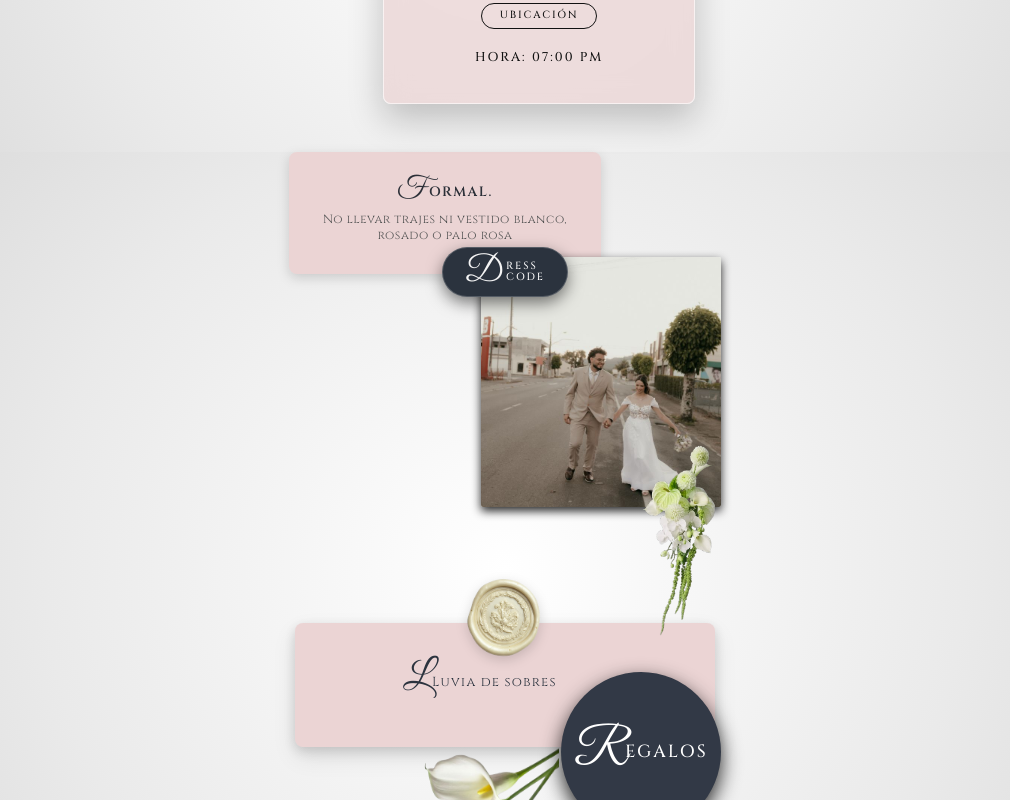
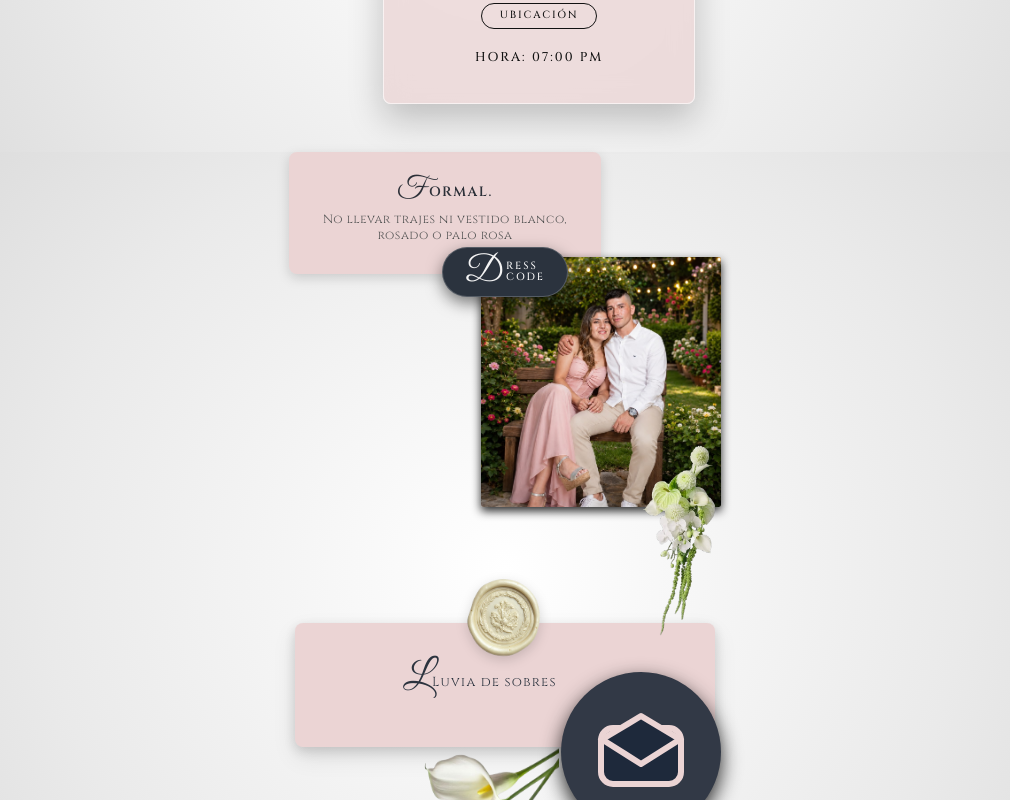
Before and after one commit to Leo1827/boda-invitation-alex-daniela, a Next.js app: page /invitation in a window 1280 px wide. Shown: the part 2000-2800 px from the top of the page, without its empty margins (135-1145 px from the left). Built offline with nearby package versions, Linux system fonts and the light colour scheme; a web font is replaced by a local one.

Commit message:
feat: add preloader in layout

```diff
--- a/app/invitation/page.tsx
+++ b/app/invitation/page.tsx
@@ -1,3 +1,4 @@
+import Preloader from "@/components/Layout/Preloader";
 import ConfirmacionAsistencia from "@/components/ConfirmarAsistencia/ConfirmarAsistencia";
 import DressCodeAndGifts from "@/components/DressCodeAndGifts/DressCodeAndGifts";
 import EventDetails from "@/components/EventDetails/EventDetails";
@@ -7,6 +8,7 @@ import WeddingCountdown from "@/components/WeddingCountdown.tsx/WeddingCountdown
 export default function InvitationPage() {
   return (
     <main>
+      <Preloader initials="A & D" minDisplayTime={1500} />
       <Invitation />
       <div className="colorBackground">
         <WeddingCountdown />
--- a/app/page.tsx
+++ b/app/page.tsx
@@ -1,9 +1,11 @@
 
 import Hero from "@/components/Hero/Hero";
+import Preloader from "@/components/Layout/Preloader";
 
 export default function Home() {
   return (
     <>
+      <Preloader initials="A & D" minDisplayTime={1500} />
       <Hero />
 
       <main>
--- a/components/DressCodeAndGifts/DressCodeAndGifts.module.css
+++ b/components/DressCodeAndGifts/DressCodeAndGifts.module.css
@@ -208,6 +208,7 @@
   pointer-events: none;
 }
 
+
 /* ================= ADAPTACIÓN RESPONSIVE ================= */
 @media (max-width: 380px) {
   .container {
--- a/components/DressCodeAndGifts/DressCodeAndGifts.tsx
+++ b/components/DressCodeAndGifts/DressCodeAndGifts.tsx
@@ -1,6 +1,7 @@
 import React from 'react';
 import Image from 'next/image';
 import styles from './DressCodeAndGifts.module.css';
+import SobreIcono from '../Layout/SobreIcono';
 import { Great_Vibes } from 'next/font/google';
 const greatVibes = Great_Vibes({
   weight: '400',
@@ -26,7 +27,7 @@ export default function DressCodeAndGifts() {
         {/* Tarjeta con ilustración de vestuario */}
         <div className={styles.illustrationCard}>
           <Image
-            src="/envelope/photo2.jpg" // Reemplaza con tu imagen de la pareja
+            src="/envelope/photografyTwo.jpg" // Reemplaza con tu imagen de la pareja
             alt="Ilustración Dress Code"
             fill
             className={styles.imageCover}
@@ -78,8 +79,7 @@ export default function DressCodeAndGifts() {
         {/* Círculo oscuro flotante "Regalos" */}
         <div className={styles.giftsCircle}>
           <div className={styles.giftsCircleContent}>
-            <span className={`${styles.cursiveGifts} ${greatVibes.className}`}>R</span>
-            <span className={styles.textGifts}>EGALOS</span>
+            <SobreIcono size={100} color="#ebd4d4" fillColor="#1E293B" />
           </div>
         </div>
 
--- a/components/Invitation/Invitation.tsx
+++ b/components/Invitation/Invitation.tsx
@@ -35,7 +35,7 @@ export default function Invitation() {
           {/* Fotografía (capa intermedia) */}
           <div className={styles.photoWrapper}>
             <Image
-              src="/envelope/photografy.jpg"
+              src="/envelope/photografyTwo.jpg"
               alt="Fotografía"
               fill
               sizes="(max-width: 768px) 50vw, 200px"
--- /dev/null
+++ b/components/Layout/Preloader.module.css
@@ -0,0 +1,93 @@
+/* Contenedor principal con fondo overlay sutil */
+.overlay {
+  position: fixed;
+  inset: 0;
+  z-index: 9999;
+  display: flex;
+  align-items: center;
+  justify-content: center;
+  background-color: #FAF8F5; /* Color crema / marfil suave */
+  transition: opacity 0.8s cubic-bezier(0.4, 0, 0.2, 1), visibility 0.8s;
+  opacity: 1;
+  visibility: visible;
+}
+
+.fadeOut {
+  opacity: 0;
+  visibility: hidden;
+  pointer-events: none;
+}
+
+/* Tarjeta central estática y limpia */
+.content {
+  display: flex;
+  flex-direction: column;
+  align-items: center;
+  justify-content: center;
+  gap: 1.5rem;
+  padding: 2rem;
+  text-align: center;
+}
+
+/* Spinner elegante de doble aro sobrio */
+.spinnerWrapper {
+  position: relative;
+  width: 64px;
+  height: 64px;
+  display: flex;
+  align-items: center;
+  justify-content: center;
+}
+
+.ringBase {
+  position: absolute;
+  inset: 0;
+  border-radius: 50%;
+  border: 1.5px solid rgba(197, 160, 89, 0.2); /* Tono dorado tenue */
+}
+
+.ringActive {
+  position: absolute;
+  inset: 0;
+  border-radius: 50%;
+  border: 1.5px solid transparent;
+  border-top-color: #C5A059; /* Dorado principal */
+  border-right-color: #C5A059;
+  animation: spin 1.2s cubic-bezier(0.5, 0, 0.5, 1) infinite;
+}
+
+/* Monograma o Iniciales al centro del spinner */
+.monogram {
+  font-family: var(--font-great-vibes), cursive, serif;
+  font-size: 1.5rem;
+  color: #2C3038;
+  user-select: none;
+}
+
+/* Texto de carga sobrio */
+.text {
+  font-family: serif;
+  font-size: 0.85rem;
+  letter-spacing: 0.35em;
+  text-transform: uppercase;
+  color: #7A756B;
+  animation: pulse 2s ease-in-out infinite;
+}
+
+@keyframes spin {
+  0% {
+    transform: rotate(0deg);
+  }
+  100% {
+    transform: rotate(360deg);
+  }
+}
+
+@keyframes pulse {
+  0%, 100% {
+    opacity: 0.5;
+  }
+  50% {
+    opacity: 1;
+  }
+}
--- /dev/null
+++ b/components/Layout/Preloader.tsx
@@ -0,0 +1,46 @@
+'use client';
+
+import { useEffect, useState } from 'react';
+import styles from './Preloader.module.css';
+
+interface PreloaderProps {
+  /** Texto opcional que se muestra bajo el spinner */
+  label?: string;
+  /** Iniciales o monograma opcional al centro (ej. "A & D") */
+  initials?: string;
+  /** Tiempo mínimo en ms para evitar parpadeos si la página carga muy rápido */
+  minDisplayTime?: number;
+}
+
+export default function Preloader({
+  label = 'Cargando invitación',
+  initials,
+  minDisplayTime = 1000,
+}: PreloaderProps) {
+  const [isLoading, setIsLoading] = useState(true);
+
+  useEffect(() => {
+    const timer = setTimeout(() => {
+      setIsLoading(false);
+    }, minDisplayTime);
+
+    return () => clearTimeout(timer);
+  }, [minDisplayTime]);
+
+  return (
+    <div
+      className={`${styles.overlay} ${!isLoading ? styles.fadeOut : ''}`}
+      aria-hidden={!isLoading}
+    >
+      <div className={styles.content}>
+        <div className={styles.spinnerWrapper}>
+          <div className={styles.ringBase} />
+          <div className={styles.ringActive} />
+          {initials && <span className={styles.monogram}>{initials}</span>}
+        </div>
+
+        {label && <p className={styles.text}>{label}</p>}
+      </div>
+    </div>
+  );
+}
--- /dev/null
+++ b/components/Layout/SobreIcono.tsx
@@ -0,0 +1,59 @@
+import React from "react";
+
+interface IconProps {
+  className?: string;
+  size?: number;
+  color?: string;
+  fillColor?: string;
+}
+
+export default function SobreIcono({
+  className,
+  size = 48,
+  color = "#1E293B",
+  fillColor = "#FFFFFF",
+}: IconProps) {
+  return (
+    <svg
+      xmlns="http://www.w3.org/2000/svg"
+      viewBox="0 0 100 100"
+      width={size}
+      height={size}
+      fill="none"
+      className={className}
+    >
+      {/* Cuerpo Base */}
+      <rect
+        x="10"
+        y="26"
+        width="80"
+        height="56"
+        rx="12"
+        fill={fillColor}
+        stroke={color}
+        strokeWidth="6"
+        strokeLinejoin="round"
+      />
+
+      {/* Solapa Superior */}
+      <path
+        d="M 10 38 L 50 14 L 90 38"
+        fill={fillColor}
+        stroke={color}
+        strokeWidth="6"
+        strokeLinecap="round"
+        strokeLinejoin="round"
+      />
+
+      {/* Pliegue Interior */}
+      <path
+        d="M 12 38 L 50 62 L 88 38"
+        fill="none"
+        stroke={color}
+        strokeWidth="6"
+        strokeLinecap="round"
+        strokeLinejoin="round"
+      />
+    </svg>
+  );
+}
```
Also changed, not shown: public/envelope/WhatsApp Image 2026-10-03 at 11.55.27 AM.jpeg (deleted), public/envelope/photografyTwo.jpg (added).
